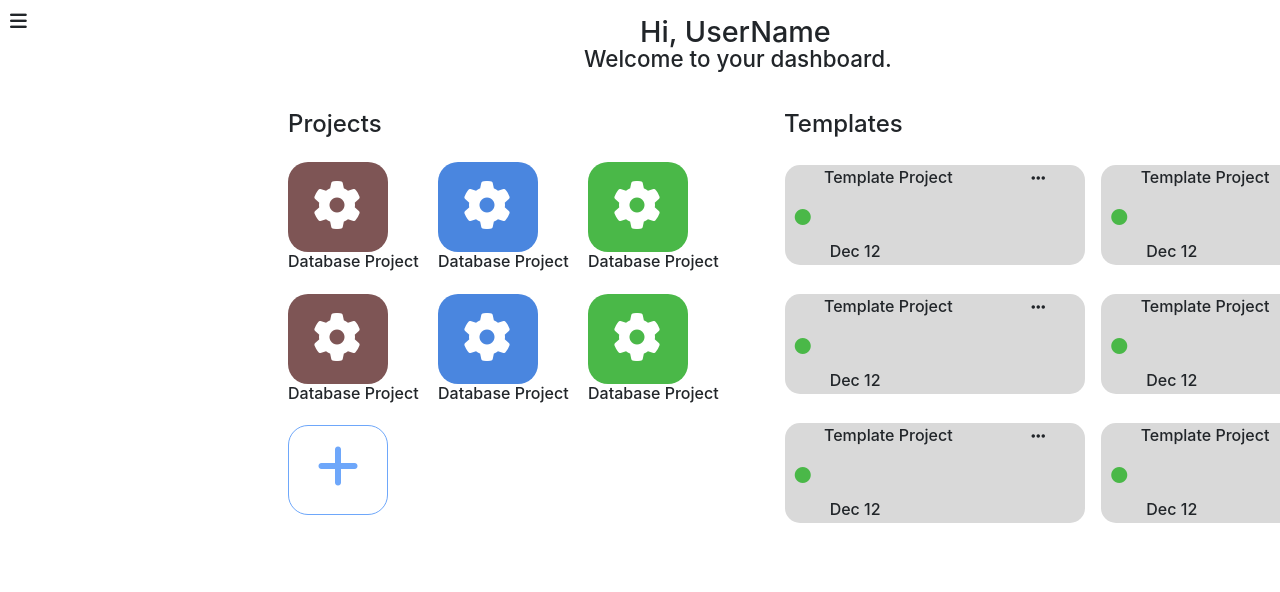
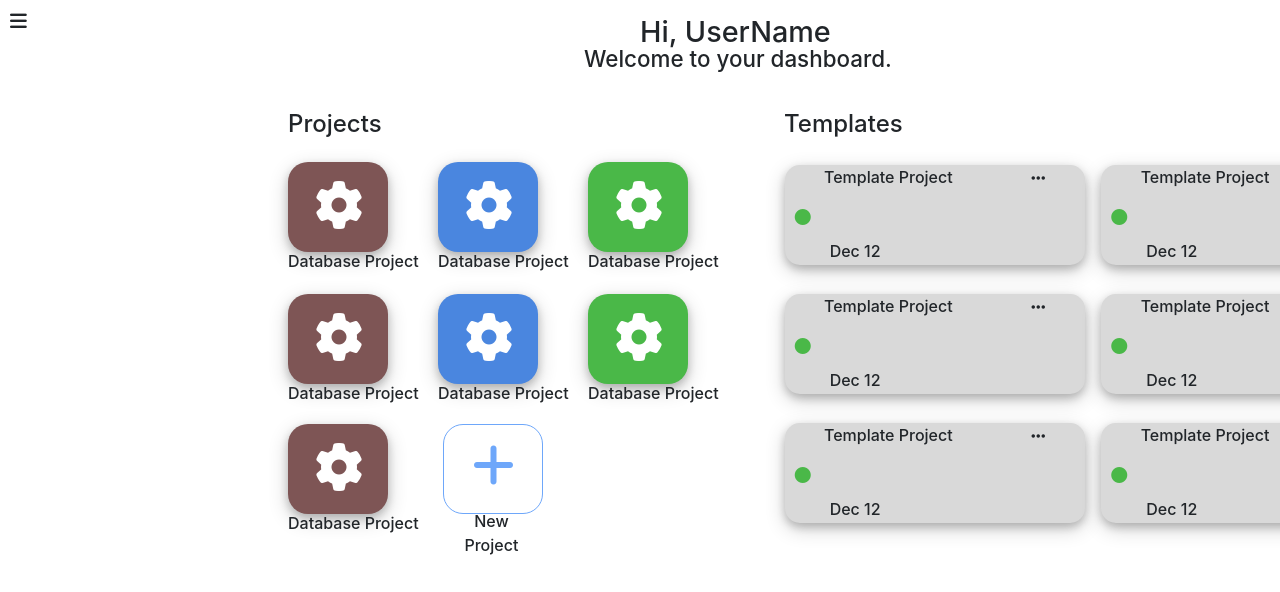
Before and after one commit to Sugorr/brollo, a React (Create React App) app: page /dashboard in a window 1280 px wide. Shown: the top 592 px of the page. Built offline with nearby package versions, Linux system fonts and the light colour scheme.

Commit message:
Adding Solo Gear for Plus Funtionality

```diff
--- a/src/components/dashboard-components/Projects/Projects-Components/Gear.css
+++ b/src/components/dashboard-components/Projects/Projects-Components/Gear.css
@@ -9,7 +9,7 @@
 .fa-gear {
     color: white;
     font-size: 3rem;
-    margin-left: 25%;
+    margin-left: 27%;
     margin-top: 19%;
 }
 .Database-Project {
@@ -24,6 +24,7 @@
     border-radius: 20px;
     z-index: 10;
     cursor: pointer;
+    box-shadow: 0 4px 8px 0 rgba(0, 0, 0, 0.2), 0 6px 20px 0 rgba(0, 0, 0, 0.19);
 }
 .First-Gear {
     background-color: #7e5555;
--- a/src/components/dashboard-components/Projects/Projects-Components/Plus.css
+++ b/src/components/dashboard-components/Projects/Projects-Components/Plus.css
@@ -5,8 +5,8 @@
     width: 100px;
     height: 90px;
     border-radius: 20px;
-    margin-left: 18rem;
-    margin-top: 2.60rem;
+    margin-left: 1px;
+    z-index: 20;
 }
 .add-project-btn{
     width: 98px;
@@ -21,6 +21,21 @@
     color: #6EA7FA;
     font-size: 3rem;
     margin: 0;
+}
+.New-Project {
+    position: absolute;
+    margin-top: 20px;
+    margin-right: 20px;
+    font-weight: 500;
+}
+.SoloGear-Container {
+    width: 450px;
+    height: 90px;
+    margin-left: 18rem;
+    margin-top: 2.50rem;
+    display: flex;
+    flex-wrap: wrap;
+    gap: 3.40rem;
 }
 @media screen and (max-width: 1189px) {
     .Plus-Container {
--- a/src/components/dashboard-components/Projects/Projects-Components/Plus.js
+++ b/src/components/dashboard-components/Projects/Projects-Components/Plus.js
@@ -1,10 +1,27 @@
+import { useState } from "react";
 import "./Plus.css";
+import SoloGear from "./SoloGear";
 function Plus() {
+    const [plus, setPlus] = useState(['Plus']);
+    const addGear = () => {
+        setPlus([...plus, `Plus ${plus.length + 1}`]);
+    };
+    const removeGear = () => {
+        if (plus.length > 0) {
+            setPlus(plus.slice(0, -1));
+        }
+    };
     return(
         <>
-            <div className="Plus-Container">
-                <div className="btn add-project-btn">
-                    <i class="fa-solid fa-plus"></i>
+            <div className="SoloGear-Container">
+                {plus.map(plus => (
+                    <SoloGear key={plus}/>
+                ))}
+                <div className="Plus-Container">
+                    <div className="btn add-project-btn">
+                        <i onClick={addGear} className="fa-solid fa-plus"></i>
+                        <p className="New-Project">New Project</p>
+                    </div>
                 </div>
             </div>
         </>
--- /dev/null
+++ b/src/components/dashboard-components/Projects/Projects-Components/SoloGear.css
@@ -0,0 +1,21 @@
+.fa-gear {
+    color: white;
+    font-size: 3rem;
+    margin-left: 27%;
+    margin-top: 19%;
+}
+.Database-Project-SoloGear {
+    position: absolute;
+    margin-top: 20px;
+    margin-right: 20px;
+    font-weight: 500;
+}
+.Project-SoloGear {
+    width: 100px;
+    height: 90px;
+    border-radius: 20px;
+    z-index: 10;
+    cursor: pointer;
+    background-color: #7e5555;
+    box-shadow: 0 4px 8px 0 rgba(0, 0, 0, 0.2), 0 6px 20px 0 rgba(0, 0, 0, 0.19);
+}
--- /dev/null
+++ b/src/components/dashboard-components/Projects/Projects-Components/SoloGear.js
@@ -0,0 +1,12 @@
+import "./SoloGear.css";
+function SoloGear() {
+    return(
+        <>
+            <div className="Project-SoloGear">
+                <i className="fa-solid fa-gear SoloGear-Icon"></i>
+                <p className="Database-Project-SoloGear">Database Project</p>
+            </div>
+        </>
+    )
+}
+export default SoloGear;
--- a/src/components/dashboard-components/Templates/Templates-Components/TemplateProjects.css
+++ b/src/components/dashboard-components/Templates/Templates-Components/TemplateProjects.css
@@ -11,6 +11,7 @@
     border-radius: 15px;
     width: 300px;
     height: 100%;
+    box-shadow: 0 4px 8px 0 rgba(0, 0, 0, 0.2), 0 6px 20px 0 rgba(0, 0, 0, 0.19);
 }
 .Template-Box-Title {
     display: flex;
@@ -21,6 +22,7 @@
 }
 .fa-ellipsis {
     margin-top: 5px;
+    cursor: pointer;
 }
 .fa-circle {
     margin-left: 10px;
```
